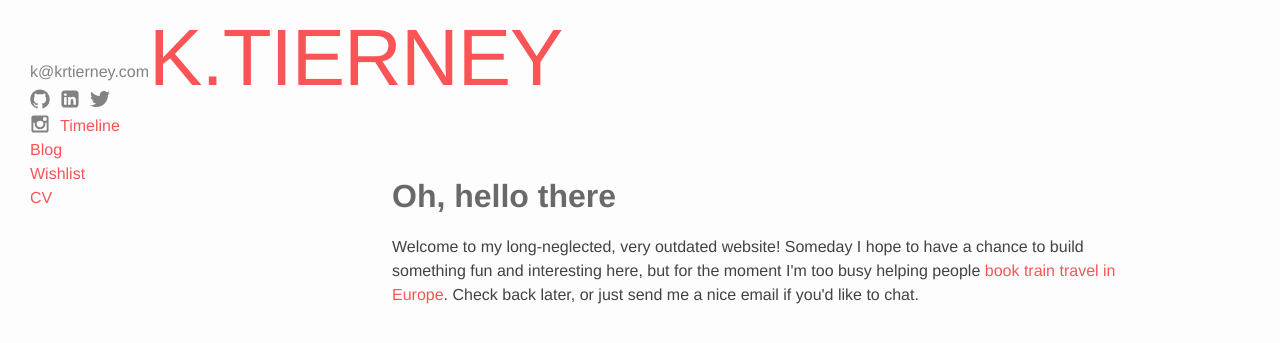
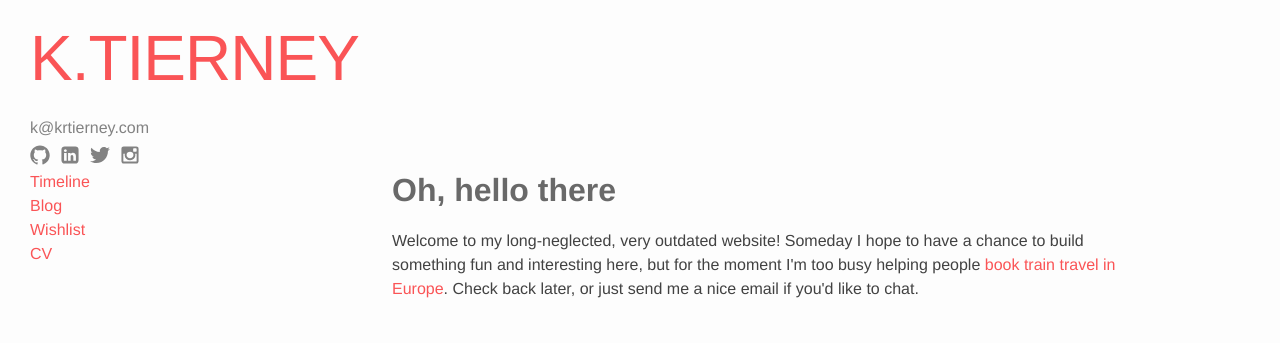
Before and after one commit to krtierney/krtierney.github.io, a Jekyll site: the page built from index.md, in a window 1280 px wide. Shown: the top 343 px of the page. Built offline with Jekyll 4.4.1, drawn with Linux system fonts in a browser that asks for light colours.

Commit message:
CSS tweaks
This is a long overdue fix for that annoying layout problem. The title's a bit too big on mobile devices too so I've just bumped the font size down by an em.

```diff
--- a/_sass/_layout.scss
+++ b/_sass/_layout.scss
@@ -6,12 +6,13 @@
 }
 
 .site-title {
-  font-size: calc(4.2em + 1vw);
+  font-size: calc(3.2em + 1vw);
   text-transform: uppercase;
   font-weight: 300;
   line-height: 56px;
   letter-spacing: -1px;
   color: $accent-color;
+  display: block;
   a, &:visited {
     color: $accent-color;
     text-decoration: none;
@@ -23,6 +24,8 @@
 .contact {
   margin: $spacing-unit 0;
   list-style: none;
+  width: 150px;
+  display: block;
   a {
     color: $grey-color;
   }
@@ -34,6 +37,7 @@
 .left-sidebar {
   list-style: none;
   margin: $spacing-unit 0;
+  display: block;
 }
 
 .site-nav {
```
